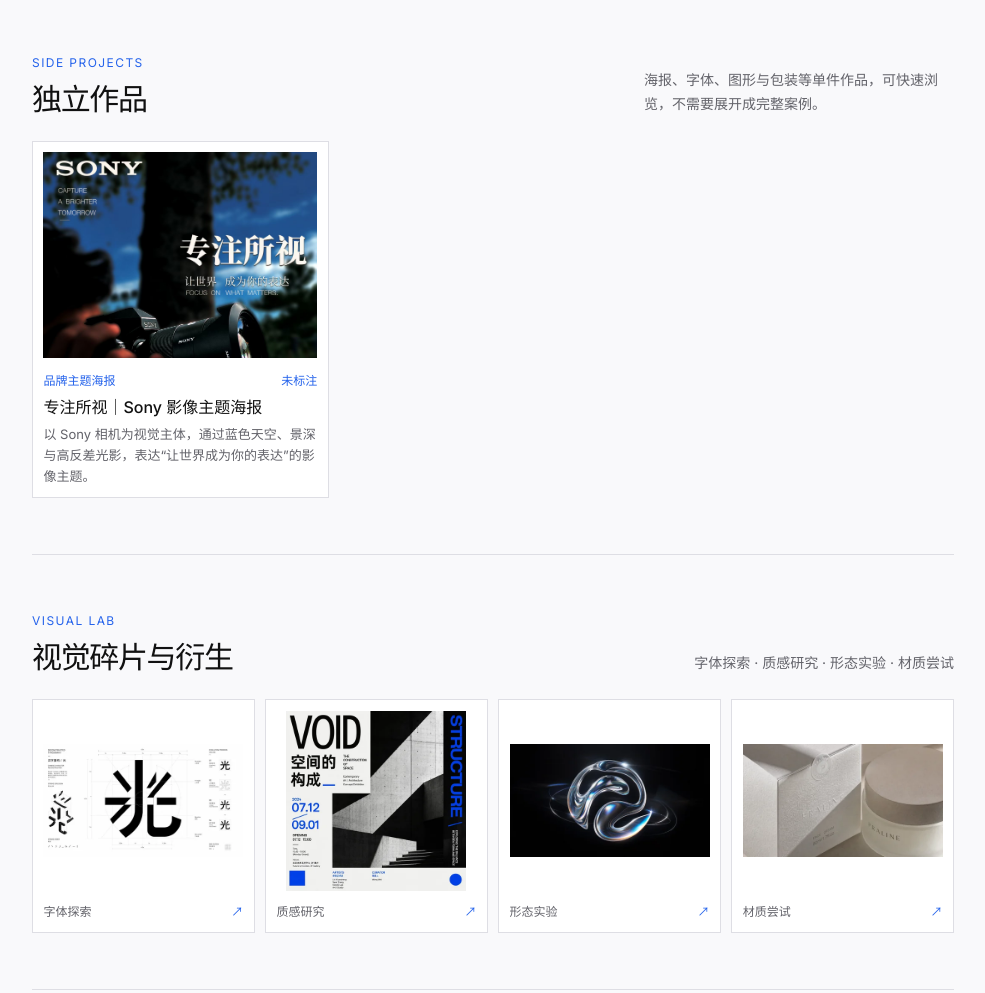
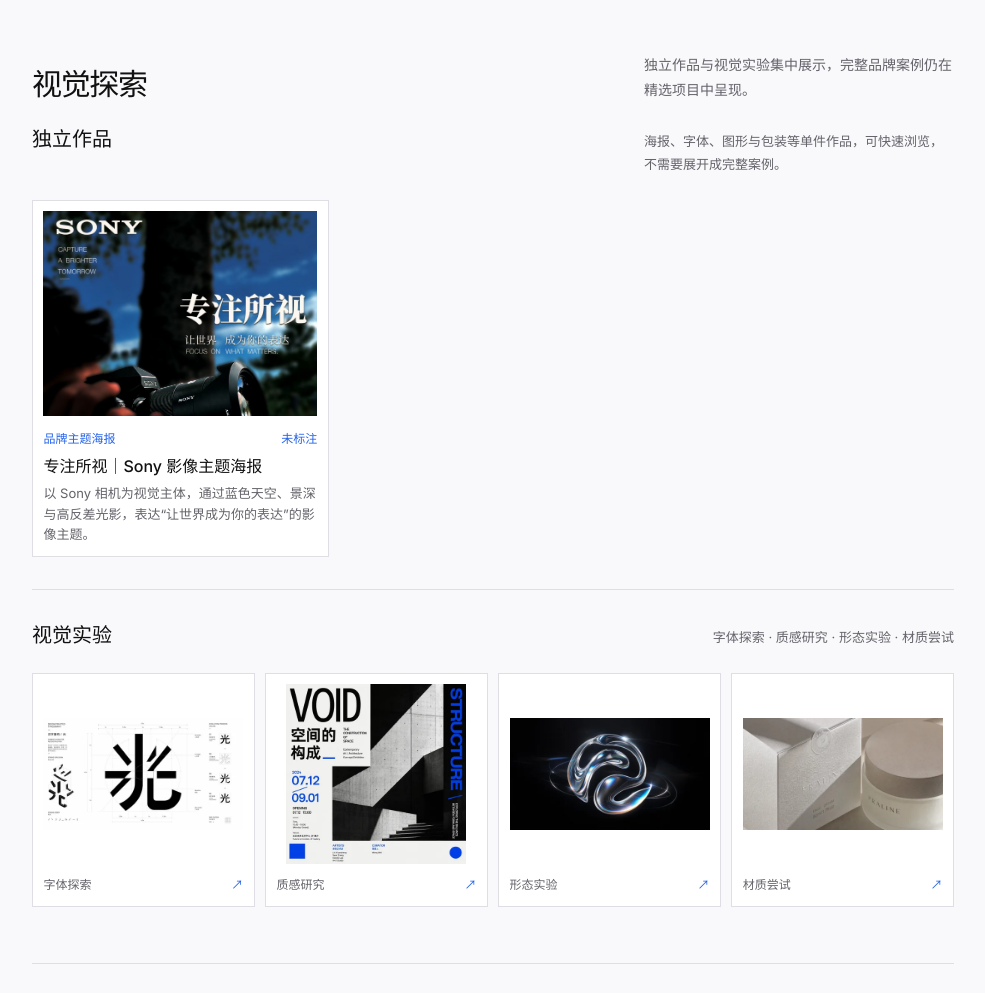
Before and after one commit to yangqian985/portfolio, a website: page index.html in a window 1280 px wide. Shown: the part 1482-2475 px from the top of the page, without its empty margins (272-1257 px from the left). Drawn offline with Linux system fonts and the light colour scheme.

Commit message:
Group independent works and visual experiments

```diff
--- a/assets/site.css
+++ b/assets/site.css
@@ -88,6 +88,11 @@
 .small-project-empty { display: grid; grid-template-columns: minmax(100px, .3fr) minmax(0, 1fr) auto; align-items: center; gap: var(--space-md); padding-block: var(--space-md); border-block: 1px solid var(--line); }
 .small-project-empty p { margin: 0; color: var(--muted); }
 .small-project-empty > span:last-child { color: var(--muted); font-size: .75rem; }
+.visual-exploration-head h2 { margin: 0; }
+.visual-subsection + .visual-subsection { margin-top: var(--space-lg); padding-top: var(--space-lg); border-top: 1px solid var(--line); }
+.visual-subsection-head { display: flex; align-items: baseline; justify-content: space-between; gap: var(--space-md); margin-bottom: var(--space-md); }
+.visual-subsection-head h3 { margin: 0; font-size: 1.25rem; line-height: 1.35; font-weight: 400; }
+.visual-subsection-head p { max-width: 310px; margin: 0; color: var(--muted); font-size: .8125rem; }
 .lab-grid { display: grid; grid-template-columns: repeat(4, minmax(0, 1fr)); gap: .65rem; }
 .lab-tile { min-width: 0; width: 100%; padding: .65rem; border: 1px solid var(--line); background: var(--surface); text-align: left; transition: border-color .2s var(--ease-out); }
 .lab-tile:hover { border-color: var(--accent); }
@@ -214,6 +219,8 @@
   .project-visual { aspect-ratio: 4 / 3; }
   .section-head { display: block; }
   .section-head > p { margin-top: .75rem; max-width: none; }
+  .visual-subsection-head { display: block; }
+  .visual-subsection-head p { margin-top: .5rem; max-width: none; }
   .small-project-empty { grid-template-columns: minmax(0, 1fr); gap: .4rem; }
   .about { grid-template-columns: minmax(0, 1fr); gap: var(--space-lg); }
   .case-hero { gap: var(--space-lg); }
--- a/index.html
+++ b/index.html
@@ -39,11 +39,8 @@
 <a aria-current="location" href="#works">
       精选项目
      </a>
-<a href="#small-projects">
-      独立作品
-     </a>
-<a href="#lab">
-      视觉实验
+<a href="#visual-exploration">
+      视觉探索
      </a>
 <a href="#process">
       构建流程
@@ -78,32 +75,28 @@
 <a class="project" href="./项目2.html"><div class="project-visual"><picture><source type="image/webp" srcset="./images/web/ichika-packaging-480.webp 480w, ./images/web/ichika-packaging-960.webp 960w, ./images/web/ichika-packaging-1254.webp 1254w" sizes="(max-width: 760px) calc(100vw - 32px), (max-width: 960px) calc(100vw - 248px), (max-width: 1600px) calc((100vw - 374px) / 2), 550px"><img src="./images/web/ichika-packaging.jpg" alt="一菓品牌纸袋、礼盒、菓子与风吕敷的包装应用展示" width="1254" height="1254" decoding="async" loading="lazy"></picture><span class="project-open" aria-hidden="true">查看案例 ↗</span></div><div class="project-data"><div class="project-label"><span>02</span><span>2024 · FOOD &amp; LIFESTYLE</span></div><div><h3>一菓 / ICHIKA</h3><p>以和纸、墨迹与自然色调，延展日式菓子的品牌体验。</p></div><span class="project-action" aria-hidden="true">品牌案例详情 <span>↗</span></span></div></a>
 <a class="project" href="./项目3.html"><div class="project-visual"><picture><source type="image/webp" srcset="./images/web/shiyueji-cover-480.webp 480w, ./images/web/shiyueji-cover-960.webp 960w" sizes="(max-width: 760px) calc(100vw - 32px), (max-width: 960px) calc(100vw - 248px), (max-width: 1600px) calc((100vw - 374px) / 2), 550px"><img src="./images/web/shiyueji-cover.jpg" alt="拾月记月饼礼盒、手提袋与月饼罐的包装概念场景" width="1030" height="652" decoding="async" loading="lazy"></picture><span class="project-open" aria-hidden="true">查看案例 ↗</span></div><div class="project-data"><div class="project-label"><span>03</span><span>2026 · FOOD &amp; CULTURE</span></div><div><h3>拾月记 / SHIYUEJI</h3><p>从消费者洞察出发，构建新中式月饼品牌识别与节令包装。</p></div><span class="project-action" aria-hidden="true">品牌案例详情 <span>↗</span></span></div></a></div>
 </section>
-<section aria-labelledby="small-projects-heading" class="section small-projects" id="small-projects">
-<div class="section-head">
-<div>
-<div class="eyebrow">Side projects</div>
-<h2 id="small-projects-heading">独立作品</h2>
+<section aria-labelledby="visual-exploration-heading" class="section visual-exploration" id="visual-exploration">
+<div class="section-head visual-exploration-head">
+<h2 id="visual-exploration-heading">视觉探索</h2>
+<p>独立作品与视觉实验集中展示，完整品牌案例仍在精选项目中呈现。</p>
 </div>
+<div aria-labelledby="small-projects-heading" class="visual-subsection" id="small-projects">
+<div class="visual-subsection-head">
+<h3 id="small-projects-heading">独立作品</h3>
 <p>海报、字体、图形与包装等单件作品，可快速浏览，不需要展开成完整案例。</p>
 </div>
 <div class="small-project-grid"><button class="small-project-card" type="button" data-lightbox data-full-image="./images/small-projects/sony-camera-poster.jpg" aria-controls="lab-lightbox" aria-haspopup="dialog" aria-label="放大查看：专注所视｜Sony 影像主题海报"><span class="small-project-visual"><img src="./images/small-projects/sony-camera-poster.jpg" alt="Sony 相机主题海报，画面呈现相机取景与专注拍摄的场景" width="1280" height="1810" decoding="async" loading="lazy"></span><span class="small-project-data"><span class="small-project-meta"><span>品牌主题海报</span><span>未标注</span></span><span class="small-project-title">专注所视｜Sony 影像主题海报</span><span class="small-project-description">以 Sony 相机为视觉主体，通过蓝色天空、景深与高反差光影，表达“让世界成为你的表达”的影像主题。</span></span></button></div>
-</section>
-<section aria-labelledby="lab-heading" class="section" id="lab">
-<div class="section-head">
-<div>
-<div class="eyebrow">
-        Visual lab
-       </div>
-<h2 id="lab-heading">
-        视觉碎片与衍生
-       </h2>
 </div>
+<div aria-labelledby="lab-heading" class="visual-subsection" id="lab">
+<div class="visual-subsection-head">
+<h3 id="lab-heading">视觉实验</h3>
 <p>字体探索 · 质感研究 · 形态实验 · 材质尝试</p>
 </div>
 <div class="lab-grid"><button class="lab-tile" type="button" data-lightbox data-full-image="./images/web/lab-type.jpg" aria-controls="lab-lightbox" aria-haspopup="dialog" aria-label="放大查看：字体探索"><figure><picture><source type="image/webp" srcset="./images/web/lab-type-480.webp 480w, ./images/web/lab-type-960.webp 960w, ./images/web/lab-type-1600.webp 1600w" sizes="(max-width: 1200px) 45vw, 260px"><img src="./images/web/lab-type.jpg" alt="字体探索" width="1600" height="900" decoding="async" loading="lazy"></picture><figcaption><span>字体探索</span><span aria-hidden="true">↗</span></figcaption></figure></button>
 <button class="lab-tile" type="button" data-lightbox data-full-image="./images/web/lab-texture.jpg" aria-controls="lab-lightbox" aria-haspopup="dialog" aria-label="放大查看：质感研究"><figure><picture><source type="image/webp" srcset="./images/web/lab-texture-480.webp 480w, ./images/web/lab-texture-960.webp 960w, ./images/web/lab-texture-1254.webp 1254w" sizes="(max-width: 1200px) 45vw, 260px"><img src="./images/web/lab-texture.jpg" alt="质感研究" width="1254" height="1254" decoding="async" loading="lazy"></picture><figcaption><span>质感研究</span><span aria-hidden="true">↗</span></figcaption></figure></button>
 <button class="lab-tile" type="button" data-lightbox data-full-image="./images/web/lab-form.jpg" aria-controls="lab-lightbox" aria-haspopup="dialog" aria-label="放大查看：形态实验"><figure><picture><source type="image/webp" srcset="./images/web/lab-form-480.webp 480w, ./images/web/lab-form-960.webp 960w, ./images/web/lab-form-1600.webp 1600w" sizes="(max-width: 1200px) 45vw, 260px"><img src="./images/web/lab-form.jpg" alt="形态实验" width="1600" height="900" decoding="async" loading="lazy"></picture><figcaption><span>形态实验</span><span aria-hidden="true">↗</span></figcaption></figure></button>
 <button class="lab-tile" type="button" data-lightbox data-full-image="./images/web/lab-material.jpg" aria-controls="lab-lightbox" aria-haspopup="dialog" aria-label="放大查看：材质尝试"><figure><picture><source type="image/webp" srcset="./images/web/lab-material-480.webp 480w, ./images/web/lab-material-960.webp 960w, ./images/web/lab-material-1600.webp 1600w" sizes="(max-width: 1200px) 45vw, 260px"><img src="./images/web/lab-material.jpg" alt="材质尝试" width="1600" height="900" decoding="async" loading="lazy"></picture><figcaption><span>材质尝试</span><span aria-hidden="true">↗</span></figcaption></figure></button></div>
+</div>
 </section>
 <section aria-labelledby="process-heading" class="section" id="process">
 <div class="section-head">
@@ -182,7 +175,7 @@
 <dialog aria-labelledby="lightbox-title" class="lightbox" id="lab-lightbox">
 <div class="lightbox-head">
 <h2 id="lightbox-title">
-     视觉实验
+     视觉作品
     </h2>
 <button autofocus="" class="lightbox-close" type="button">
      关闭 ×
```
Also changed, not shown: templates/index.html (+14 -21 lines), README.md.
